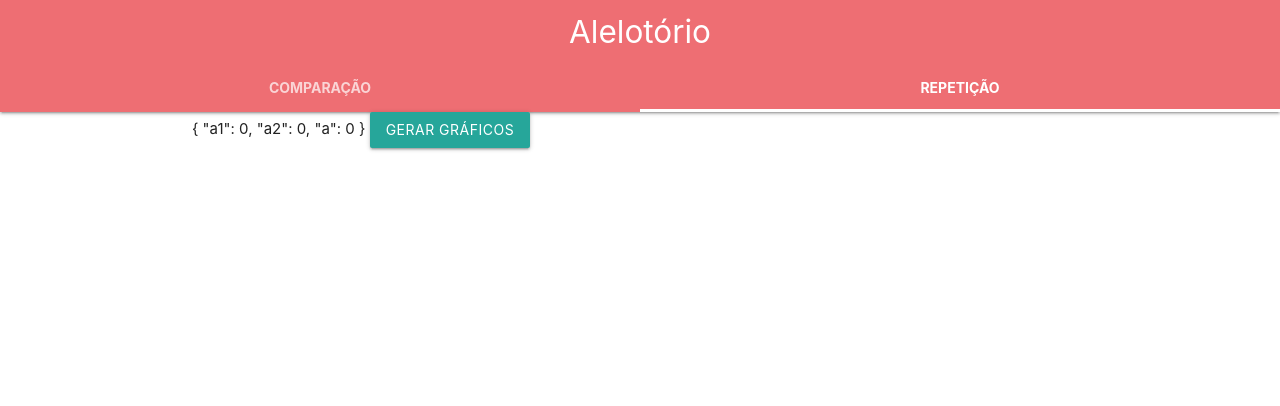
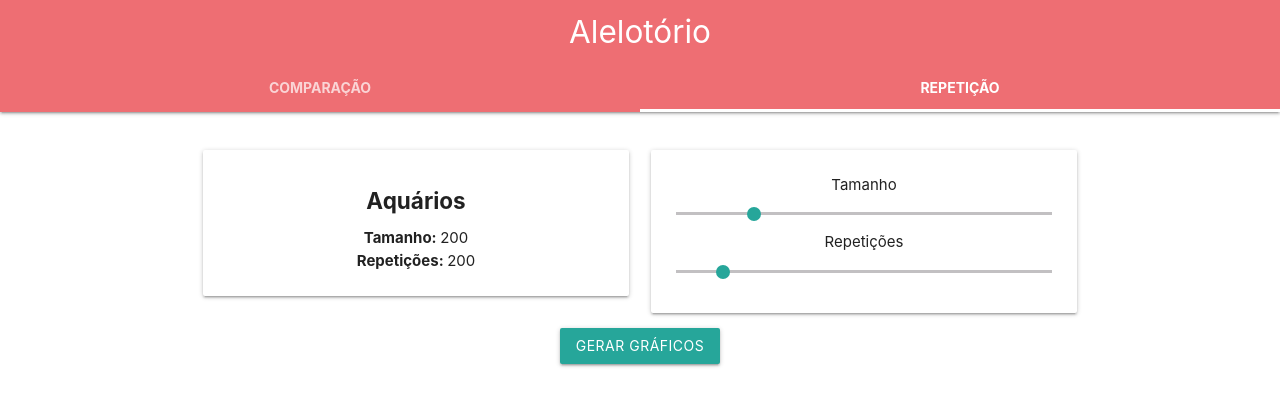
Before and after one commit to EdikoCruz/alelotorio, a Vue app: page /multiple in a window 1280 px wide. Shown: the top 406 px of the page. Built offline with nearby package versions, Linux system fonts and the light colour scheme; what vue-chartkick would draw is missing.

Commit message:
Finish repetitions

```diff
--- a/src/views/Multiple.vue
+++ b/src/views/Multiple.vue
@@ -1,7 +1,77 @@
 <template>
   <div class="home container">
-    {{population.alleles}}
-    <button class="waves-effect waves-light btn" @click="generateOffspring">Gerar Gráficos</button>
+    <div class="row vertical-margin">
+      <div class="col s12 l6">
+        <div class="card horizontal">
+          <div class="card-stacked">
+            <div class="card-content">
+              <p class="center-align title"><b>{{population.name}}</b></p>
+              <p class="center-align"><b>Tamanho: </b>{{population.size}}</p>
+              <p class="center-align"><b>Repetições: </b>{{repetitions}}</p>
+            </div>
+          </div>
+        </div>
+      </div>
+      <div class="col s12 l6">
+        <div class="card horizontal">
+          <div class="card-stacked">
+            <div class="card-content">
+              <p class="center-align">Tamanho</p>
+              <input
+                type="range"
+                :min="config.minSize"
+                :max="config.maxSize"
+                :step="config.step"
+                v-model="population.size"/>
+              <p class="center-align">Repetições</p>
+              <input
+                type="range"
+                :min="config.minNumberOfRepetions"
+                :max="config.maxNumberOfRepetions"
+                :step="config.stepNumberOfRepetions"
+                v-model="repetitions"/>
+            </div>
+          </div>
+        </div>
+      </div>
+
+      <div class="col s12 center-align vertical-align">
+        <button
+          class="waves-effect waves-light btn"
+          @click="beforeGenerate" >
+          Gerar Gráficos
+        </button>
+      </div>
+
+      <div class="col s12 center-align vertical-margin">
+        <div class="preloader-wrapper big active" v-show="loading">
+          <div class="spinner-layer spinner-green-only">
+            <div class="circle-clipper left">
+              <div class="circle"></div>
+            </div><div class="gap-patch">
+              <div class="circle"></div>
+            </div><div class="circle-clipper right">
+              <div class="circle"></div>
+            </div>
+          </div>
+        </div>
+      </div>
+
+      <div class="col s12 l8">
+        <column-chart
+          v-show="!loading"
+          ytitle="Fixações"
+          xtitle="Geração"
+          :data="generationsData" />
+      </div>
+      <div class="col s12 l4">
+        <pie-chart
+          v-show="!loading"
+          :data="allelesData"
+          :colors="[config.colors.a1, config.colors.both, config.colors.a2]"
+          :donut="true" />
+      </div>
+    </div>
   </div>
 </template>
 
@@ -13,12 +83,16 @@ import { Component, Vue } from 'vue-property-decorator';
 
   data() {
     return {
+      loading: false,
+      repetitions: 200,
       config: {
         maxNumberOfGenerations: 10000,
+        maxNumberOfRepetions: 1000,
+        minNumberOfRepetions: 100,
+        stepNumberOfRepetions: 50,
         minSize: 4,
-        maxSize: 500,
+        maxSize: 1000,
         step: 4,
-        repetitions: 10000,
         colors: {
           a1: '#f48fb1',
           a2: '#9fa8da',
@@ -26,30 +100,39 @@ import { Component, Vue } from 'vue-property-decorator';
         },
       },
       population: {
-        name: 'População Teste',
+        name: 'Aquários',
         size: 200,
-        alleles:{
+        alleles: {
           a1: 0,
           a2: 0,
           a: 0,
         },
+        generations: {},
       },
     };
   },
 
   methods: {
+    beforeGenerate(): void {
+      // @ts-ignore
+      this.loading = true;
+      // @ts-ignore
+      setTimeout(() => this.generateOffspring(), 100);
+    },
     generateOffspring(): void {
       const that: any = this;
       // data bind
       const population: any = that.population;
       const maxNumberOfGenerations: number = that.config.maxNumberOfGenerations;
-      const repetitions: number = that.config.repetitions;
+      const repetitions: number = that.repetitions;
       const histogramMultiplicity: number = that.config.histogramMultiplicity;
       const total = population.size * 2;
       const size = population.size;
+      const factor = that.getFactor();
       const alleles = {a1: 0, a2: 0, a: 0};
+      const generations: any = {};
 
-      for (let _ = 0; _ < repetitions; _++) {
+      for (let i = 0; i < repetitions; i++) {
         let a1 = population.size;
         let a2 = population.size;
 
@@ -76,30 +159,64 @@ import { Component, Vue } from 'vue-property-decorator';
           generation += 1;
         }
 
-
         if (a1 === total) {
-          population.alleles.a1 += 1;
-        }
-        if (a2 === total) {
-          population.alleles.a2 += 1;
-        }
-        if (generation > maxNumberOfGenerations) { // bug with else =/
-          population.alleles.a += 1;
+          alleles.a1 += 1;
+        } else if (a2 === total) {
+          alleles.a2 += 1;
+        } else {
+          alleles.a += 1;
         }
 
-        population.alleles = alleles;
+        const leanGen = Math.floor(generation / factor);
+        generations[leanGen] = generations[leanGen] || 0;
+        generations[leanGen] += 1;
       }
 
-      // population.generation = Math.min(generation, maxNumberOfGenerations);
+      population.alleles = alleles;
+      population.generations = generations;
+      // @ts-ignore
+      this.loading = false;
+    },
+    getFactor(): number {
+      const that: any = this;
+      const population: any = that.population;
+      const size: number = population.size;
+      return Math.floor(size / 4);
     },
   },
 
-  computed: {},
+  computed: {
+    allelesData(): any {
+      const that: any = this;
+      // data bind
+      const population: any = that.population;
+      return [
+        ['A1', population.alleles.a1],
+        ['Ambos', population.alleles.a],
+        ['A2', population.alleles.a2],
+      ];
+    },
+    generationsData(): any[] {
+      const that: any = this;
+      // data bind
+      const population: any = that.population;
+      const factor: any = that.getFactor();
+
+      return Object.keys(population.generations).reduce((p: any, c: any) => {
+        p.push([Number(c) * factor, population.generations[c]]);
+        return p;
+      }, []);
+    },
+  },
 })
 export default class Home extends Vue {}
 </script>
 
 <style lang="scss">
+.title {
+  font-size: 1.5em;
+  padding: 10px 0;
+}
 .vertical-margin{
   margin: 30px 0;
 }
```
